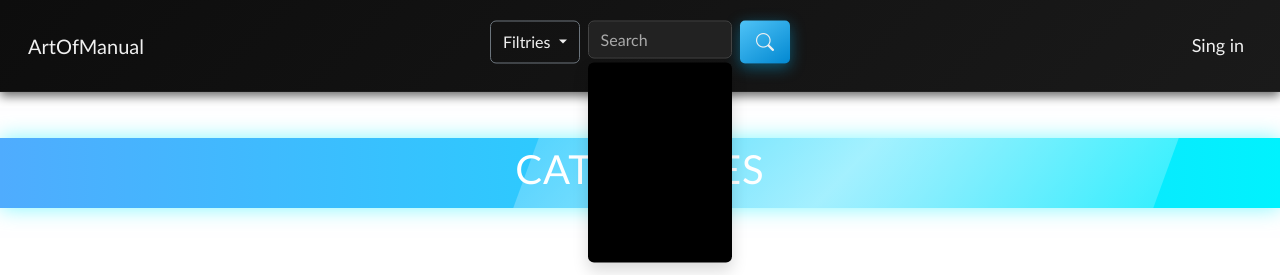
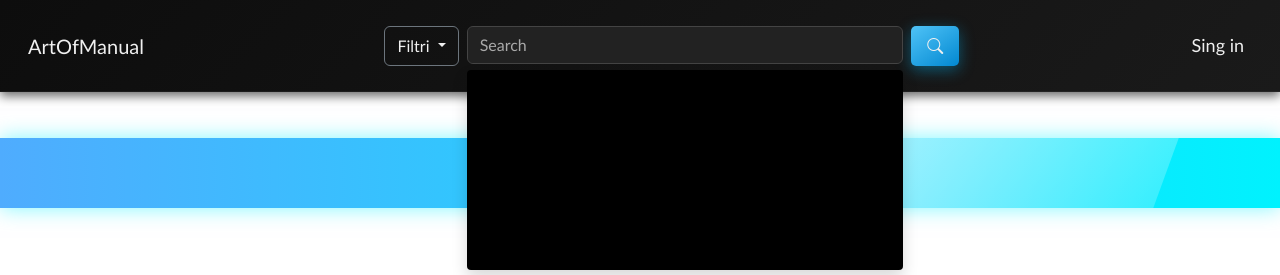
Before and after one commit to LucaRotter/progetto_web, a plain HTML site: page index.html in a window 1280 px wide. Shown: the top 275 px of the page. Drawn offline with nearby package versions, Linux system fonts and the light colour scheme; no server answers.

Commit message:
sistemazione navbar e upgrad admin code insert

```diff
--- a/NavBar.html
+++ b/NavBar.html
@@ -1,5 +1,5 @@
 <header class="fixed-top ">
-    <nav class="navbar navbar-expand-sm bd-navbar" style="background-color: rgb(20, 165, 165);">
+    <nav class="navbar navbar-expand-sm bd-navbar">
         <div class="container-fluid flex-lg-row align-items-center m-3">
 
             <div class="collapse navbar-collapse">
@@ -9,37 +9,30 @@
                         alt="Logo" height=35> </a>
 
             </div>
-
-            <div class="collapse navbar-collapse position-absolute top-50 start-50 translate-middle"
-                style="z-index: 999;">
-                <form class="d-flex flex-column position-relative" style="max-width: 300px;" role="search"
-                    id="primarysearchform">
-
-                    <!-- Riga con bottone filtri a sinistra e input + cerca a destra -->
-                    <div class="d-flex align-items-stretch mb-2 w-100">
+<div class="collapse navbar-collapse justify-content-center" id="navbarSearch">
+  <form class="d-flex w-100 justify-content-center" id="primarysearchform" role="search">
+    <div class="d-flex align-items-stretch w-100 flex-wrap" style="max-width: 700px;">
 
       <!-- Bottone Filtri -->
-                        <div class="dropdown me-2">
+      <div class="dropdown me-2 mb-2 mb-sm-0">
         <button class="btn btn-outline-secondary dropdown-toggle h-100" type="button"
                 id="filterDropdown" data-bs-toggle="dropdown" aria-expanded="false">
-                                Filtries
+          Filtri
         </button>
         <div class="dropdown-menu p-3" aria-labelledby="filterDropdown"
              style="width: 250px; max-height: 200px; overflow-y: auto;" id="filtersContainer">
         </div>
       </div>
 
-                        <!-- Campo ricerca + bottone cerca -->
-                        <div class="position-relative flex-grow-1">
-                            <input type="text" class="form-control me-2" id="searchfield" placeholder="Search"
+      <!-- Campo ricerca -->
+      <div class="position-relative flex-grow-1 me-2 mb-2 mb-sm-0">
+        <input type="text" class="form-control w-100" id="searchfield" placeholder="Search"
                aria-label="Search" autocomplete="off">
-
-                            <!-- Tendina suggerimenti -->
-                            <ul class="list-group position-absolute w-100 mt-1 shadow " id="suggestionsList"
-                                style="z-index: 1000; height: 200px; overflow-y: auto; background-color: black;"></ul>
+        <ul class="list-group w-100 mt-1 shadow" id="suggestionsList"></ul>
       </div>
 
-                        <button type="submit" class="searchbtn ms-2">
+      <!-- Bottone cerca -->
+      <button type="submit" class="searchbtn btn btn-primary mb-2 mb-sm-0">
         <i class="bi bi-search"></i>
       </button>
 
--- a/style.css
+++ b/style.css
@@ -101,50 +101,6 @@
   #navbar {
     transition: top 0.3s ease;
   }
-
-/* CATEGORY AND PRODUCTS BAR*/
-.divisor {
-  height: 70px;
-  background: linear-gradient(90deg, #4facfe, #00f2fe);
-  color: white;
-  display: flex;
-  align-items: center;
-  justify-content: center;
-  font-size: 24px;
-  font-weight: bold;
-  position: relative;
-  overflow: hidden;
-  text-transform: uppercase;
-  letter-spacing: 1px;
-  box-shadow: 0 0 20px rgba(0, 242, 255, 0.5);
-}
-
-.divisor::before {
-  content: '';
-  position: absolute;
-  top: 0;
-  left: -75%;
-  width: 50%;
-  height: 100%;
-  background: linear-gradient(
-    120deg,
-    rgba(255, 255, 255, 0.2) 0%,
-    rgba(255, 255, 255, 0.6) 50%,
-    rgba(255, 255, 255, 0.2) 100%
-  );
-  transform: skewX(-20deg);
-  animation: shine 2.5s infinite;
-}
-
-@keyframes shine {
-  0% {
-    left: -75%;
-  }
-  100% {
-    left: 125%;
-  }
-}
-/* */
 
   .buttonsidebar{
     background-color: #ffffff;
@@ -490,15 +446,6 @@ margin-left: auto;
   color: #aaa;
 }
 
-#suggestionsList {
-  background-color: #111;
-  color: white;
-}
-
-#suggestionsList li:hover {
-  background-color: #222;
-}
-
 .searchbtn {
   background: linear-gradient(145deg, #4fc3f7, #0288d1);
   color: white;
@@ -519,6 +466,19 @@ margin-left: auto;
 .searchbtn:active {
   transform: scale(0.98);
    box-shadow: 0 6px 20px rgba(0, 191, 255, 0.6);
+}
+#suggestionsList {
+  position: absolute;
+  top: 100%; /* subito sotto l’input */
+  left: 0;
+  right: 0;
+  width: 100%;
+  height: 200px;
+  max-height: 200px;
+  overflow-y: auto;
+  background-color: rgb(0, 0, 0);
+  z-index: 1000;
+  border-radius: 4px;
 }
 /* */
 
@@ -811,6 +771,7 @@ margin-left: auto;
 }
 /* */
 
+/*CONTAINER FULL CART*/
 #fullCart #item-container {
   background-color: #111;
   color: white;
@@ -819,13 +780,11 @@ margin-left: auto;
   box-shadow: 0 4px 10px rgba(255, 255, 255, 0.05);
 }
 
-/* Titolo "Your orders" */
 #fullCart h4 {
   color: white;
   margin: 0;
 }
 
-/* Input search */
 #fullCart input.form-control {
   background-color: #222;
   color: white;
@@ -836,7 +795,6 @@ margin-left: auto;
   color: #aaa;
 }
 
-/* Bottone search */
 #fullCart button.btn {
   background-color: #333;
   color: white;
@@ -854,7 +812,7 @@ margin-left: auto;
 #fullCart li,
 #fullCart div,
 #fullCart form {
-  color: rgb(0, 0, 0) !important; /* Forza bianco */
+  color: rgb(0, 0, 0) !important;
 }
 @media (max-width: 600px) {
   #fullCart #item-container .d-flex.justify-content-between {
@@ -873,3 +831,47 @@ margin-left: auto;
     width: 100%;
   }
 }
+
+/* CATEGORY AND PRODUCTS BAR*/
+.divisor {
+  height: 70px;
+  background: linear-gradient(90deg, #4facfe, #00f2fe);
+  color: white;
+  display: flex;
+  align-items: center;
+  justify-content: center;
+  font-size: 24px;
+  font-weight: bold;
+  position: relative;
+  overflow: hidden;
+  text-transform: uppercase;
+  letter-spacing: 1px;
+  box-shadow: 0 0 20px rgba(0, 242, 255, 0.5);
+}
+
+.divisor::before {
+  content: '';
+  position: absolute;
+  top: 0;
+  left: -75%;
+  width: 50%;
+  height: 100%;
+  background: linear-gradient(
+    120deg,
+    rgba(255, 255, 255, 0.2) 0%,
+    rgba(255, 255, 255, 0.6) 50%,
+    rgba(255, 255, 255, 0.2) 100%
+  );
+  transform: skewX(-20deg);
+  animation: shine 2.5s infinite;
+}
+
+@keyframes shine {
+  0% {
+    left: -75%;
+  }
+  100% {
+    left: 125%;
+  }
+}
+/* */
```
Also changed, not shown: scriptAdmin.js (+23 -0 lines). Lines whose indentation alone changed are shown as unchanged.
